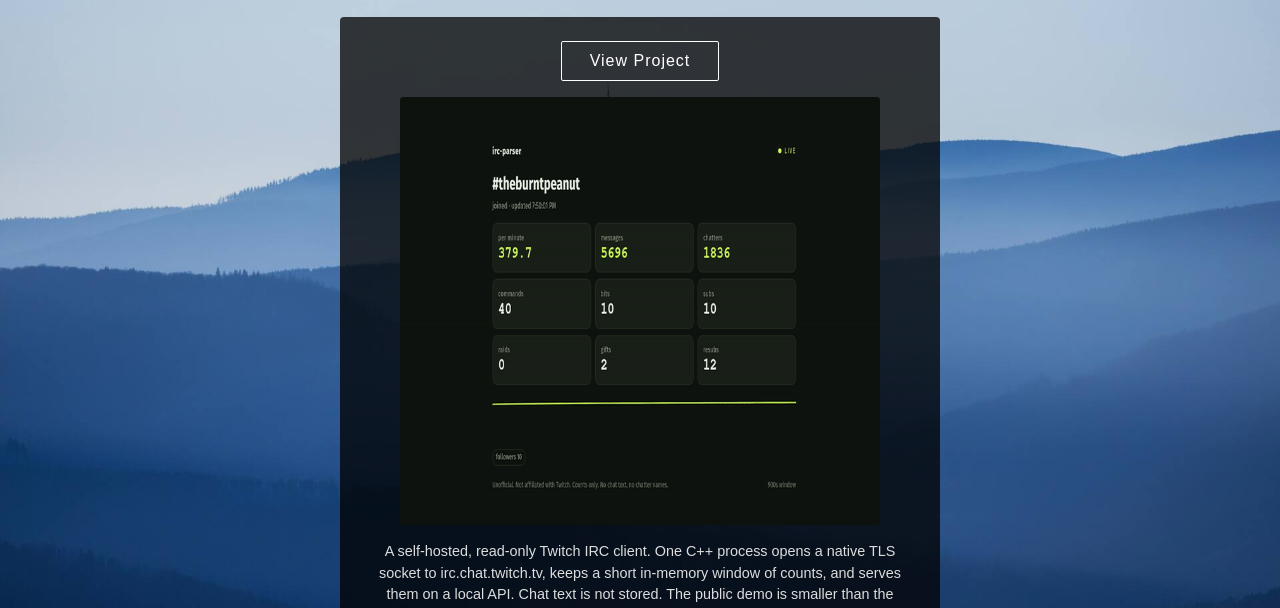
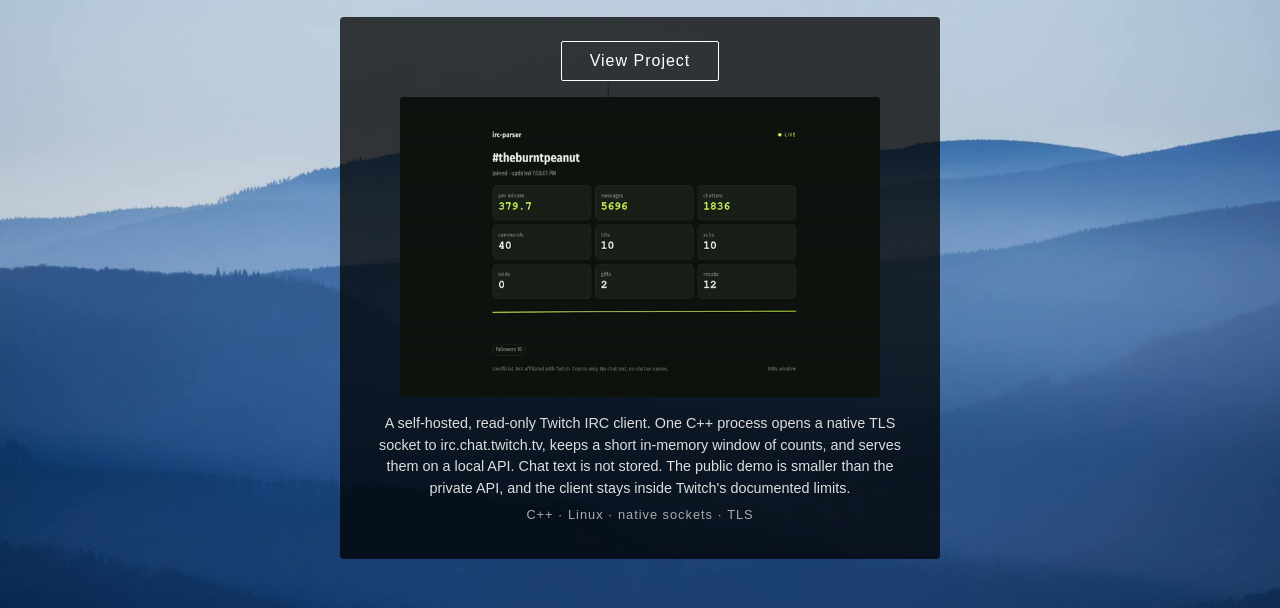
Before and after one commit to josec07/jgcjr, a plain HTML site: page index.html in a window 1280 px wide. Shown: the part 177-785 px from the top of the page. Drawn offline with Linux system fonts and the light colour scheme.

Commit message:
Publish the portfolio page

```diff
--- a/index.html
+++ b/index.html
@@ -146,7 +146,7 @@
         <div class="preview-card">
             <a href="https://github.com/josec07/irc-parser">View Project</a>
 
-            <img src="demo.gif" alt="irc-parser demo: live chat counts, no message text" class="preview-gif" width="760" height="428" fetchpriority="high" decoding="async">
+            <img src="demo.gif" alt="irc-parser demo: live chat counts, no message text" class="preview-gif" width="800" height="300" fetchpriority="high" decoding="async">
 
             <p class="preview-description">
                 A self-hosted, read-only Twitch IRC client. One C++ process opens a native
```
